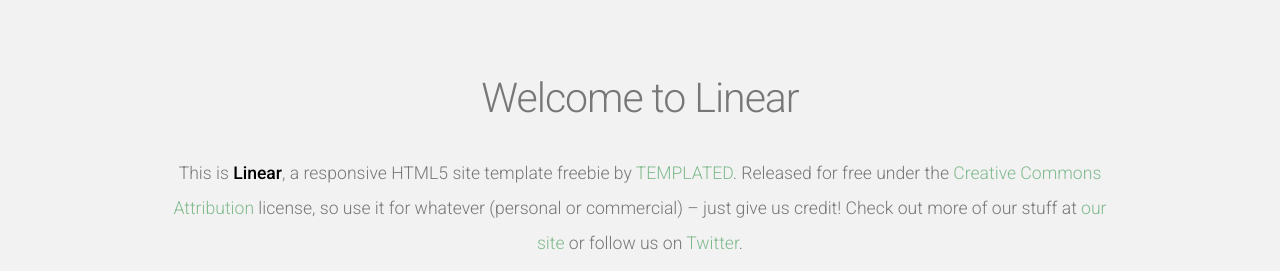
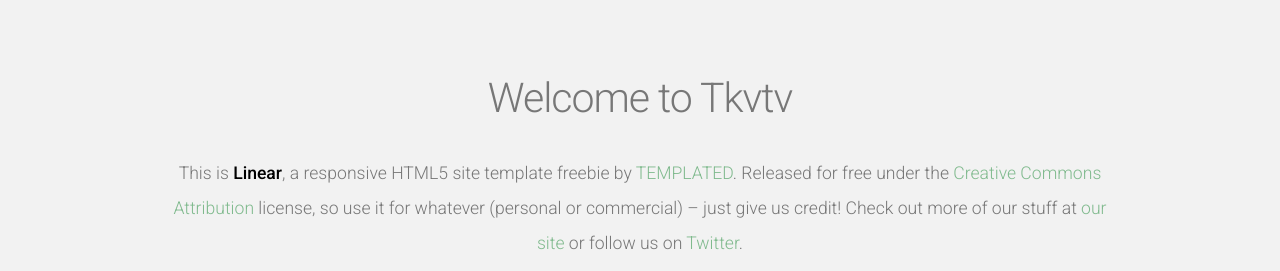
Before and after one commit to takagotch/o2387, a Jekyll site: the page built from index.html, in a window 1280 px wide and 900 px high. Shown: the part 380-651 px from the top of the window. Built offline with Jekyll 4.4.1, drawn with Linux system fonts in a browser that asks for light colours; nearby versions of some CDN libraries; the list of posts is cut into pages by our own code.

Commit message:
Update index.html

```diff
--- a/index.html
+++ b/index.html
@@ -1,12 +1,12 @@
 ---
-title: Linear
+title: Tkvtv
 layout: default
 ---
 <!-- Featured -->
 <div id="featured">
   <div class="container">
     <header>
-			<h2>Welcome to Linear</h2>
+      <h2>Welcome to Tkvtv</h2>
     </header>
     <p>This is <strong>Linear</strong>, a responsive HTML5 site template freebie by <a href="http://templated.co">TEMPLATED</a>. Released for free under the <a href="http://templated.co/license">Creative Commons Attribution</a> license, so use it for whatever (personal or commercial) &ndash; just give us credit! Check out more of our stuff at <a href="http://templated.co">our site</a> or follow us on <a href="http://twitter.com/templatedco">Twitter</a>.</p>
     <hr />
@@ -73,4 +73,5 @@
       </div>
 
     </div>
+
   </div>
```
Lines whose indentation alone changed are shown as unchanged.
